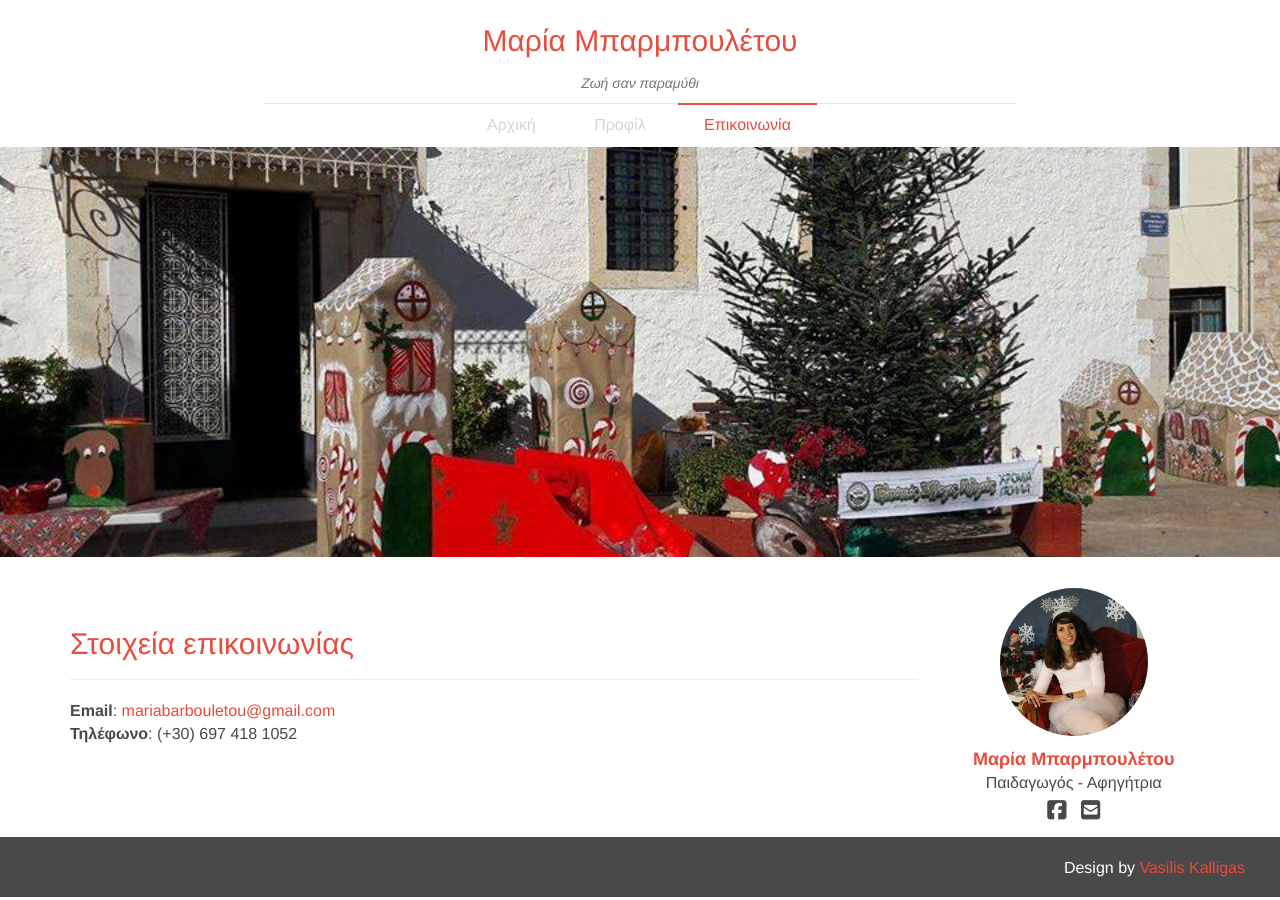
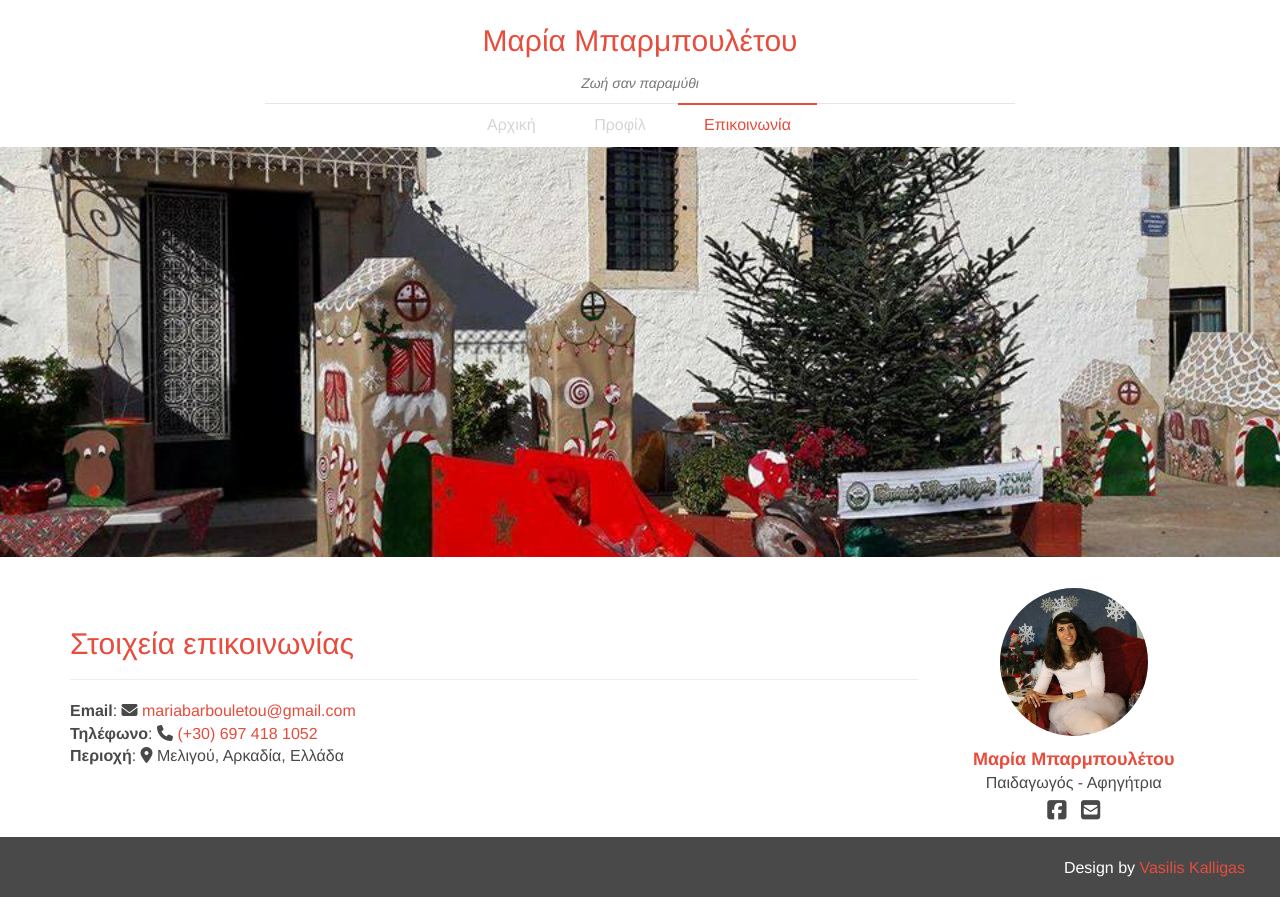
Before and after one commit to mariabarb/mariabarb.github.io, a Jekyll site: the page built from contact.html, in a window 1280 px wide. Built offline with Jekyll 4.4.1, drawn with Linux system fonts in a browser that asks for light colours; nearby versions of some CDN libraries.

Commit message:
Refactor contact details a bit.

```diff
--- a/_config.yml
+++ b/_config.yml
@@ -12,3 +12,4 @@ social:
 personal_info:
   email: mariabarbouletou@gmail.com
   mobile: (+30) 697 418 1052
+  position: Μελιγού, Αρκαδία, Ελλάδα
--- a/contact.html
+++ b/contact.html
@@ -9,7 +9,22 @@ title: Στοιχεία επικοινωνίας
 			<h2>Στοιχεία επικοινωνίας</h2>
 		</div>
 
-		<div><strong>Email</strong>: <a href="mailto:{{ site.personal_info.email }}">{{site.personal_info.email}}</a></div>
-		<div><strong>Τηλέφωνο</strong>: {{site.personal_info.mobile}}</div>
+		<div>
+			<strong>Email</strong>:
+			<i class="fa fa-envelope" aria-hidden="true"></i>
+			<a href="mailto:{{ site.personal_info.email }}">{{site.personal_info.email}}</a>
+		</div>
+
+		<div>
+			<strong>Τηλέφωνο</strong>:
+			<i class="fa fa-phone" aria-hidden="true"></i>
+			<a href="tel:{{site.personal_info.mobile}}">{{site.personal_info.mobile}}</a>
+		</div>
+
+		<div>
+			<strong>Περιοχή</strong>:
+			<i class="fa fa-map-marker" aria-hidden="true"></i>
+			{{site.personal_info.position}}
+		</div>
 	</div>
 </div>
```
